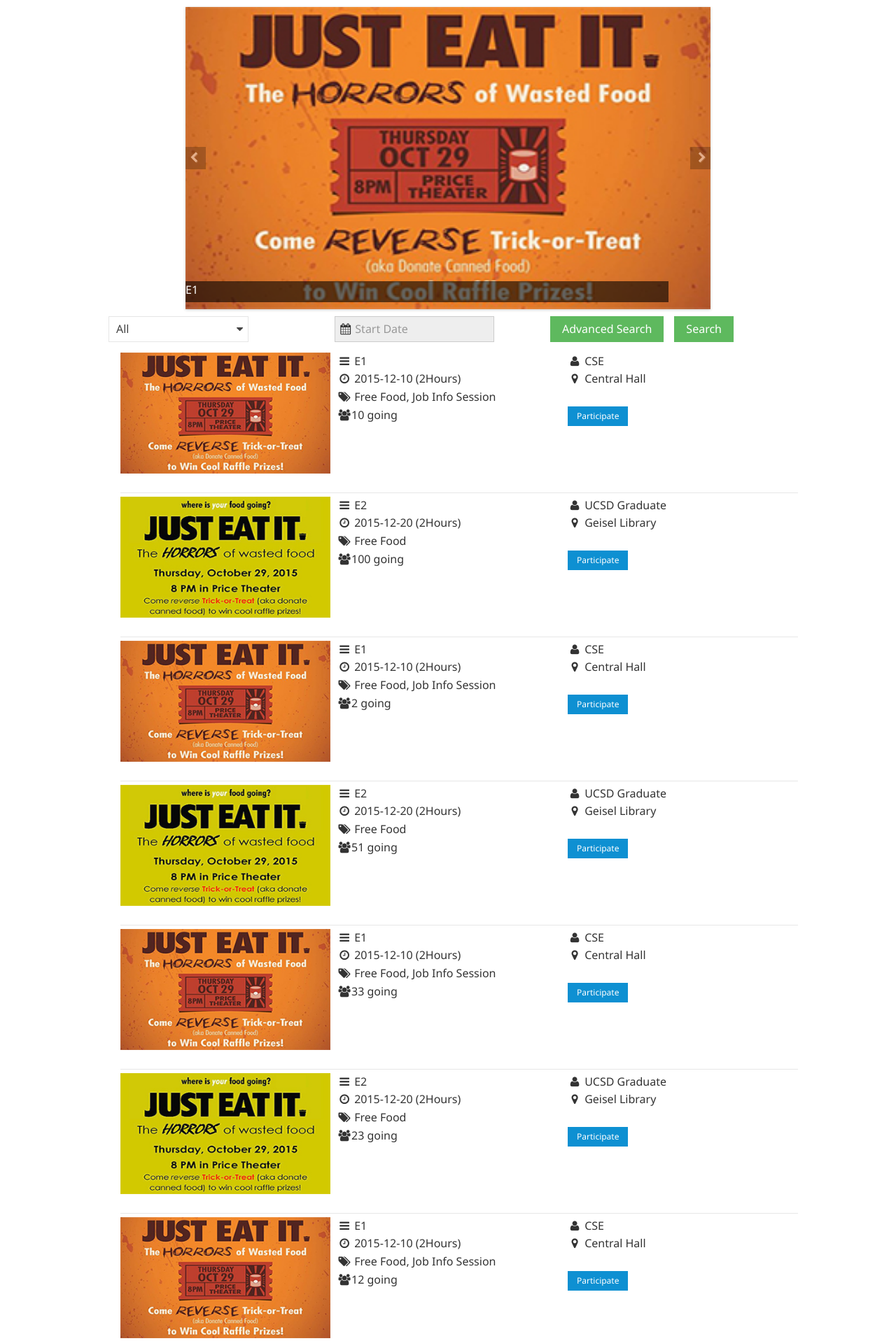
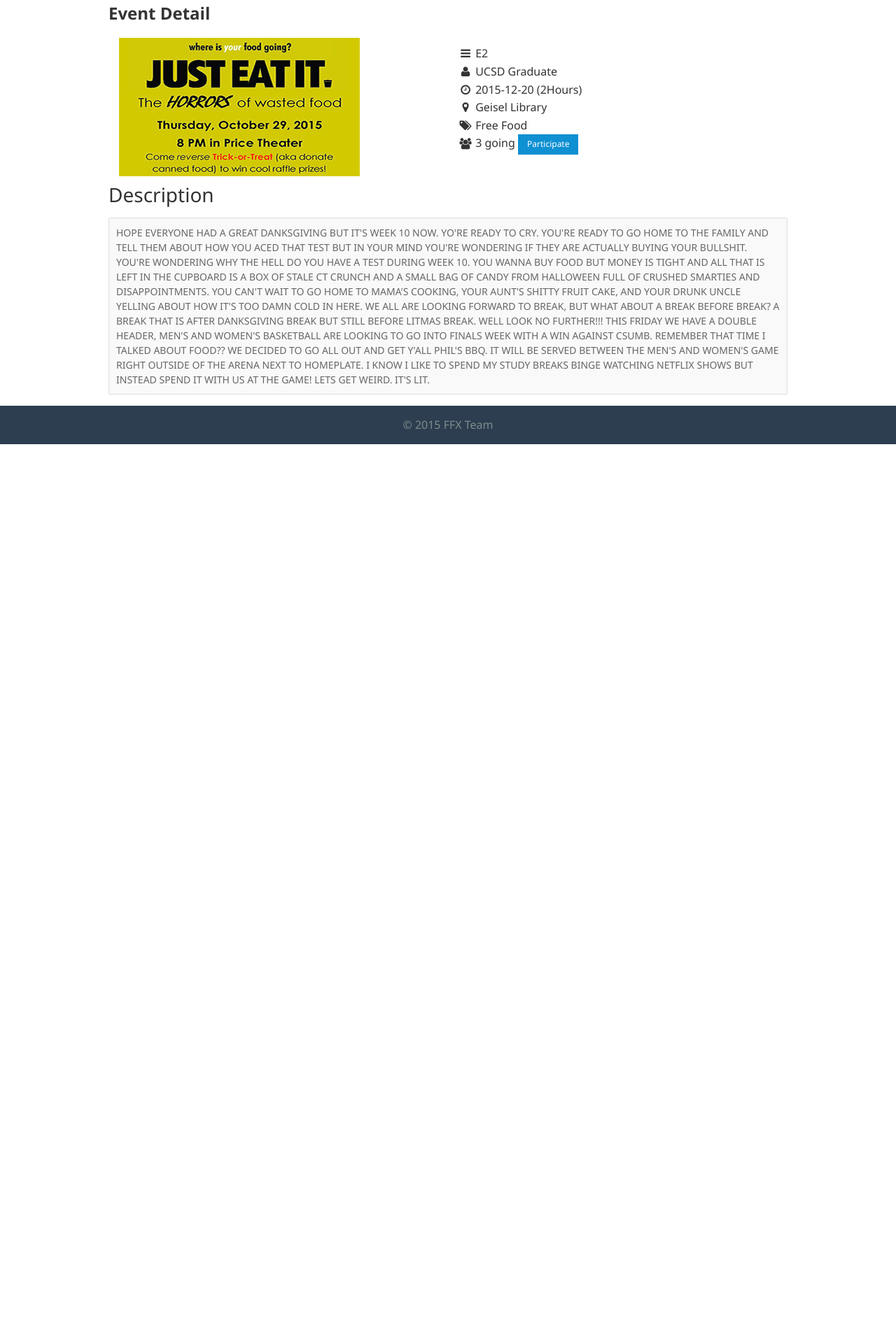
Before and after one commit to stfinney/ffx, a Django app: page /ffx/events/1/ in a window 1280 px wide. Shown: the part 51-1968 px from the top of the page at 70% size. After the commit the page ends 686 px from the top, so only its background shows below. Run offline with Django 3.2, Linux system fonts and the light colour scheme.

Commit message:
add event detail and links

```diff
--- a/ffx/django_ffx/ffx/static/css/main.css
+++ b/ffx/django_ffx/ffx/static/css/main.css
@@ -48,6 +48,13 @@ am-container {
     margin-bottom: 5px;
 }
 
+.event-info .event-brief-info {
+    margin-top: 10px;
+}
+.event-description {
+    margin-top: 10px;
+}
+
 footer p {
       color: #7f8c8d;
       margin: 0;
--- a/ffx/django_ffx/ffx/templates/base.html
+++ b/ffx/django_ffx/ffx/templates/base.html
@@ -19,11 +19,11 @@
 <header class="am-topbar am-topbar-fixed-top" style="background: #0e90d2;">
   <div class="am-container">
     <h1 class="am-topbar-brand">
-      <a href="#" style="color: #fff;">FFX</a>
+      <a href="{% url 'ffx:event_index' %}" style="color: #fff;">FFX</a>
     </h1>
     <button class="am-topbar-btn am-topbar-toggle am-btn am-btn-sm am-btn-success am-show-sm-only" data-am-collapse="{target: '#collapse-head'}">
       <span class="am-sr-only"></span>
-      <span class="am-icon-bars"></span></button>
+      <span class="am-icon-bars"></span>
     </button>
     <div class="am-collapse am-topbar-collapse" id="collapse-head">
       <div class="am-topbar-right">
--- a/ffx/django_ffx/ffx/templates/events.html
+++ b/ffx/django_ffx/ffx/templates/events.html
@@ -25,7 +25,7 @@
         <form action="" class="am-form am-g">
             <div class="am-form-group am-u-sm-7 am-u-md-4">
                 <!-- Event Type -->
-                <select name="event_type" data-am-selected>
+                <select name="event_type" class="am-input-sm" data-am-selected>
                     {% if event_type and event_type == '' %}
                         <option value="all" selected>All</option>
                     {% else %}
@@ -62,7 +62,7 @@
     {% if events %}
         <div class="am-g">
             <ul class="event-list">
-    {% include page_template %}
+                {% include page_template %}
             </ul>
         </div>
     {% else %}
--- /dev/null
+++ b/ffx/django_ffx/ffx/templates/events_detail.html
@@ -0,0 +1,44 @@
+{% extends 'base.html' %}
+{% load staticfiles %}
+{% block content %}
+	<div class="wrapper">
+		<h1>Event Detail</h1>
+		<div class="event-info am-g">
+			<div class="event-img clearfix am-u-sm-12 am-u-md-6">
+				<img src="{{ event.image_url }}">
+			</div>
+			<div class="event-brief-info am-u-sm-12 am-u-md-6">
+				<ul class="am-avg-sm-1">
+					<li class="am-text-truncate">
+                        <span class="am-icon-navicon am-icon-fw"></span> {{ event.title }}
+                    </li>
+                    <li class="am-text-truncate">
+                        <span class="am-icon-user am-icon-fw"></span> {{ event.organizer }}
+                    </li>
+                    <li class="am-text-truncate">
+                        <span class="am-icon-clock-o am-icon-fw"></span> {{ event.date }} ({{ event.duration }}Hours)
+                    </li>
+                    <li class="am-text-truncate">
+                        <span class="am-icon-map-marker am-icon-fw"></span> {{ event.location }}
+                    </li>
+                    <li>
+                        <span class="am-icon-tags am-icon-fw"></span> {{ event.tags }}
+                    </li>
+                    <li>
+                        <span class="am-icon-users am-icon-fw"></span> {{ event.participants_count }} going
+                        <a class="am-btn am-btn-primary am-btn-xs" href="">Participate</a>
+                    </li>
+				</ul>
+			</div>
+		</div>
+        <article class="am-article event-description">
+            <div class="am-article-hd">
+                <h1 class="am-article-title">Description</h1>
+            </div>
+
+            <div class="am-article-bd">
+                <p class="am-article-lead">{{ event.description }}</p>
+            </div>
+        </article>
+	</div>
+{% endblock %}
--- a/ffx/django_ffx/ffx/templates/events_list_page.html
+++ b/ffx/django_ffx/ffx/templates/events_list_page.html
@@ -3,7 +3,7 @@
 {% for event in events %}
 <li class="event-item">
         <div class="event-img clearfix">
-                <img src="{{ event.image_url }}">
+            <a href="{% url 'ffx:event_detail' event.id %}"><img src="{{ event.image_url }}"></a>
         </div>
         <div class="event-brief-info">
             <ul class="am-avg-sm-1 am-avg-md-2">
@@ -28,7 +28,7 @@
             </ul>
             <ul class="am-avg-sm-2">
                 <li>
-                    <span class="am-icon-users am-icon-fw"></span>{{ event.participants_count }} going
+                    <span class="am-icon-users am-icon-fw"></span> {{ event.participants_count }} going
                 </li>
                 <li>
                     <a class="am-btn am-btn-primary am-btn-xs" href="">Participate</a>
--- a/ffx/django_ffx/ffx/urls.py
+++ b/ffx/django_ffx/ffx/urls.py
@@ -2,5 +2,7 @@ from django.conf.urls import url
 from . import views
 
 urlpatterns = [
-    url(r'^events/', views.index, name='index'),
+    url(r'^events/$', views.index, name='event_index'),
+    url(r'^events/(?P<event_id>[0-9]+)/$', views.show, name='event_detail'),
+
 ]
--- a/ffx/django_ffx/ffx/views.py
+++ b/ffx/django_ffx/ffx/views.py
@@ -1,12 +1,10 @@
 from django.shortcuts import render, render_to_response
-
-
 # Create your views here.
 from django.template import RequestContext
 
 
 def index(request, template='events.html',
-        page_template='events_list_page.html'):
+          page_template='events_list_page.html'):
     # latest_question_list = Question.objects.order_by('-pub_date')[:5]
     # template = loader.get_template('polls/index.html')
     # context = RequestContext(request, {
@@ -17,46 +15,46 @@ def index(request, template='events.html',
     context = {
         'latest_events': [{'title': 'E1', 'description': 'D1', 'image_url': '/static/img/event_1.jpg'},
                           {'title': 'E2', 'description': 'D2', 'image_url': '/static/img/event_2.jpg'}],
-        'events': [{'title': 'E1', 'description': 'D1', 'image_url': '/static/img/event_1.jpg',
+        'events': [{'id': 1, 'title': 'E1', 'description': 'D1', 'image_url': '/static/img/event_1.jpg',
                     'organizer': 'CSE', 'date': '2015-12-10', 'duration': 2, 'location': 'Central Hall',
                     'tags': 'Free Food, Job Info Session', 'participants_count': 10},
-                   {'title': 'E2', 'description': 'D2', 'image_url': '/static/img/event_2.jpg',
+                   {'id': 2, 'title': 'E2', 'description': 'D2', 'image_url': '/static/img/event_2.jpg',
                     'organizer': 'UCSD Graduate', 'date': '2015-12-20', 'duration': 2, 'location': 'Geisel Library',
                     'tags': 'Free Food', 'participants_count': 100},
-                   {'title': 'E1', 'description': 'D1', 'image_url': '/static/img/event_1.jpg',
+                   {'id': 3, 'title': 'E1', 'description': 'D1', 'image_url': '/static/img/event_1.jpg',
                     'organizer': 'CSE', 'date': '2015-12-10', 'duration': 2, 'location': 'Central Hall',
                     'tags': 'Free Food, Job Info Session', 'participants_count': 2},
-                   {'title': 'E2', 'description': 'D2', 'image_url': '/static/img/event_2.jpg',
+                   {'id': 4, 'title': 'E2', 'description': 'D2', 'image_url': '/static/img/event_2.jpg',
                     'organizer': 'UCSD Graduate', 'date': '2015-12-20', 'duration': 2, 'location': 'Geisel Library',
                     'tags': 'Free Food', 'participants_count': 51},
-                   {'title': 'E1', 'description': 'D1', 'image_url': '/static/img/event_1.jpg',
+                   {'id': 5, 'title': 'E1', 'description': 'D1', 'image_url': '/static/img/event_1.jpg',
                     'organizer': 'CSE', 'date': '2015-12-10', 'duration': 2, 'location': 'Central Hall',
                     'tags': 'Free Food, Job Info Session', 'participants_count': 33},
-                   {'title': 'E2', 'description': 'D2', 'image_url': '/static/img/event_2.jpg',
+                   {'id': 6, 'title': 'E2', 'description': 'D2', 'image_url': '/static/img/event_2.jpg',
                     'organizer': 'UCSD Graduate', 'date': '2015-12-20', 'duration': 2, 'location': 'Geisel Library',
                     'tags': 'Free Food', 'participants_count': 23},
-                   {'title': 'E1', 'description': 'D1', 'image_url': '/static/img/event_1.jpg',
+                   {'id': 7, 'title': 'E1', 'description': 'D1', 'image_url': '/static/img/event_1.jpg',
                     'organizer': 'CSE', 'date': '2015-12-10', 'duration': 2, 'location': 'Central Hall',
                     'tags': 'Free Food, Job Info Session', 'participants_count': 12},
-                   {'title': 'E2', 'description': 'D2', 'image_url': '/static/img/event_2.jpg',
+                   {'id': 8, 'title': 'E2', 'description': 'D2', 'image_url': '/static/img/event_2.jpg',
                     'organizer': 'UCSD Graduate', 'date': '2015-12-20', 'duration': 2, 'location': 'Geisel Library',
                     'tags': 'Free Food', 'participants_count': 15},
-                   {'title': 'E1', 'description': 'D1', 'image_url': '/static/img/event_1.jpg',
+                   {'id': 9, 'title': 'E1', 'description': 'D1', 'image_url': '/static/img/event_1.jpg',
                     'organizer': 'CSE', 'date': '2015-12-10', 'duration': 2, 'location': 'Central Hall',
                     'tags': 'Free Food, Job Info Session', 'participants_count': 0},
-                   {'title': 'E2', 'description': 'D2', 'image_url': '/static/img/event_2.jpg',
+                   {'id': 10, 'title': 'E2', 'description': 'D2', 'image_url': '/static/img/event_2.jpg',
                     'organizer': 'UCSD Graduate', 'date': '2015-12-20', 'duration': 2, 'location': 'Geisel Library',
                     'tags': 'Free Food', 'participants_count': 0},
-                   {'title': 'E1', 'description': 'D1', 'image_url': '/static/img/event_1.jpg',
+                   {'id': 11, 'title': 'E1', 'description': 'D1', 'image_url': '/static/img/event_1.jpg',
                     'organizer': 'CSE', 'date': '2015-12-10', 'duration': 2, 'location': 'Central Hall',
                     'tags': 'Free Food, Job Info Session', 'participants_count': 1},
-                   {'title': 'E2', 'description': 'D2', 'image_url': '/static/img/event_2.jpg',
+                   {'id': 12, 'title': 'E2', 'description': 'D2', 'image_url': '/static/img/event_2.jpg',
                     'organizer': 'UCSD Graduate', 'date': '2015-12-20', 'duration': 2, 'location': 'Geisel Library',
                     'tags': 'Free Food', 'participants_count': 2},
-                   {'title': 'E1', 'description': 'D1', 'image_url': '/static/img/event_1.jpg',
+                   {'id': 13, 'title': 'E1', 'description': 'D1', 'image_url': '/static/img/event_1.jpg',
                     'organizer': 'CSE', 'date': '2015-12-10', 'duration': 2, 'location': 'Central Hall',
                     'tags': 'Free Food, Job Info Session', 'participants_count': 3},
-                   {'title': 'E2', 'description': 'D2', 'image_url': '/static/img/event_2.jpg',
+                   {'id': 14, 'title': 'E2', 'description': 'D2', 'image_url': '/static/img/event_2.jpg',
                     'organizer': 'UCSD Graduate', 'date': '2015-12-20', 'duration': 2, 'location': 'Geisel Library',
                     'tags': 'Free Food', 'participants_count': 3}],
         'page_template': page_template,
@@ -65,3 +63,28 @@ def index(request, template='events.html',
         template = page_template
     return render_to_response(
         template, context, context_instance=RequestContext(request))
+
+
+def show(request, event_id):
+    event = {
+        'id': 1,
+        'title': 'E2',
+        'description': "HOPE EVERYONE HAD A GREAT DANKSGIVING BUT IT'S WEEK 10 NOW. YO'RE READY TO CRY. "
+                       "YOU'RE READY TO GO HOME TO THE FAMILY AND TELL THEM ABOUT HOW YOU ACED THAT TEST "
+                       "BUT IN YOUR MIND YOU'RE WONDERING IF THEY ARE ACTUALLY BUYING YOUR BULLSHIT. "
+                       "YOU'RE WONDERING WHY THE HELL DO YOU HAVE A TEST DURING WEEK 10. YOU WANNA BUY FOOD BUT MONEY IS "
+                       "TIGHT AND ALL THAT IS LEFT IN THE CUPBOARD IS A BOX OF STALE CT CRUNCH AND A SMALL "
+                       "BAG OF CANDY FROM HALLOWEEN FULL OF CRUSHED SMARTIES AND DISAPPOINTMENTS. "
+                       "YOU CAN'T WAIT TO GO HOME TO MAMA'S COOKING, YOUR AUNT'S SHITTY FRUIT CAKE, AND YOUR DRUNK UNCLE "
+                       "YELLING ABOUT HOW IT'S TOO DAMN COLD IN HERE. WE ALL ARE LOOKING FORWARD TO BREAK, BUT WHAT ABOUT "
+                       "A BREAK BEFORE BREAK? A BREAK THAT IS AFTER DANKSGIVING BREAK BUT STILL BEFORE LITMAS BREAK. "
+                       "WELL LOOK NO FURTHER!!! THIS FRIDAY WE HAVE A DOUBLE HEADER, MEN'S AND WOMEN'S BASKETBALL "
+                       "ARE LOOKING TO GO INTO FINALS WEEK WITH A WIN AGAINST CSUMB. REMEMBER THAT TIME I TALKED ABOUT FOOD??"
+                       " WE DECIDED TO GO ALL OUT AND GET Y'ALL PHIL'S BBQ. IT WILL BE SERVED BETWEEN THE MEN'S AND WOMEN'S"
+                       " GAME RIGHT OUTSIDE OF THE ARENA NEXT TO HOMEPLATE. I KNOW I LIKE TO SPEND MY STUDY BREAKS BINGE "
+                       "WATCHING NETFLIX SHOWS BUT INSTEAD SPEND IT WITH US AT THE GAME! LETS GET WEIRD. IT'S LIT.",
+        'image_url': '/static/img/event_2.jpg',
+        'organizer': 'UCSD Graduate', 'date': '2015-12-20', 'duration': 2, 'location': 'Geisel Library',
+        'tags': 'Free Food', 'participants_count': 3
+    }
+    return render(request, 'events_detail.html', {'event': event})
```
